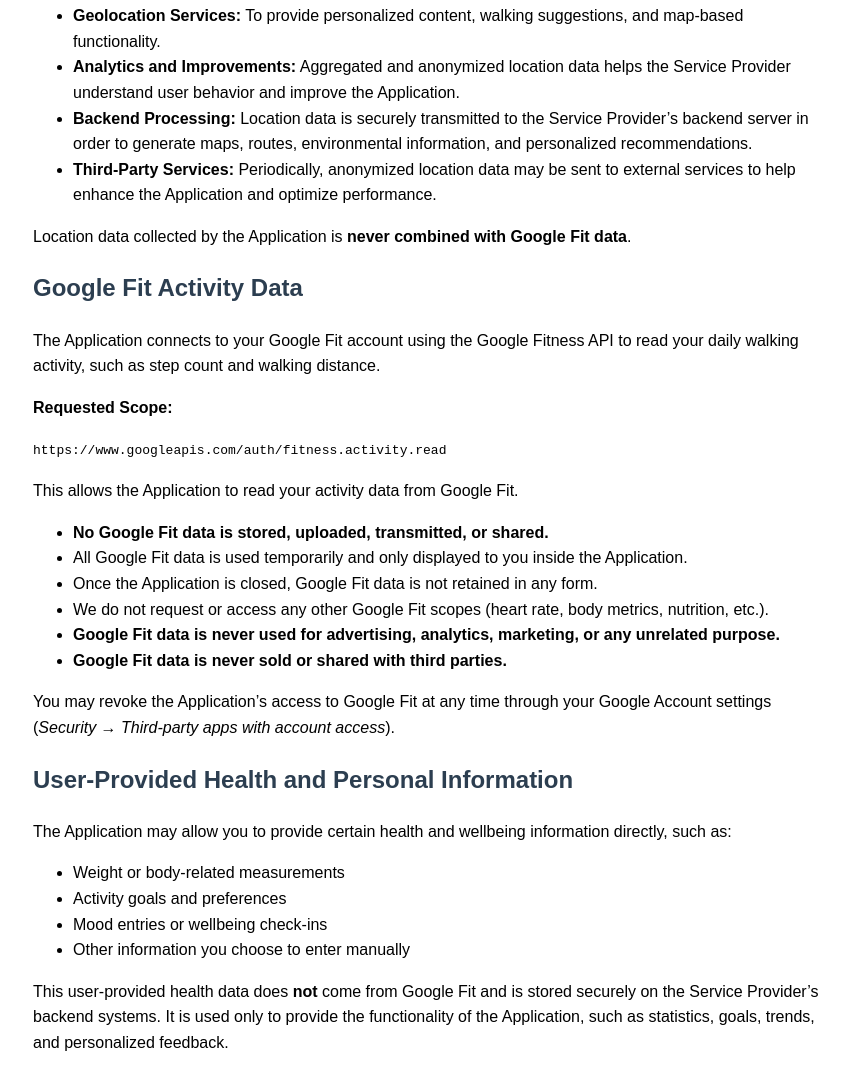
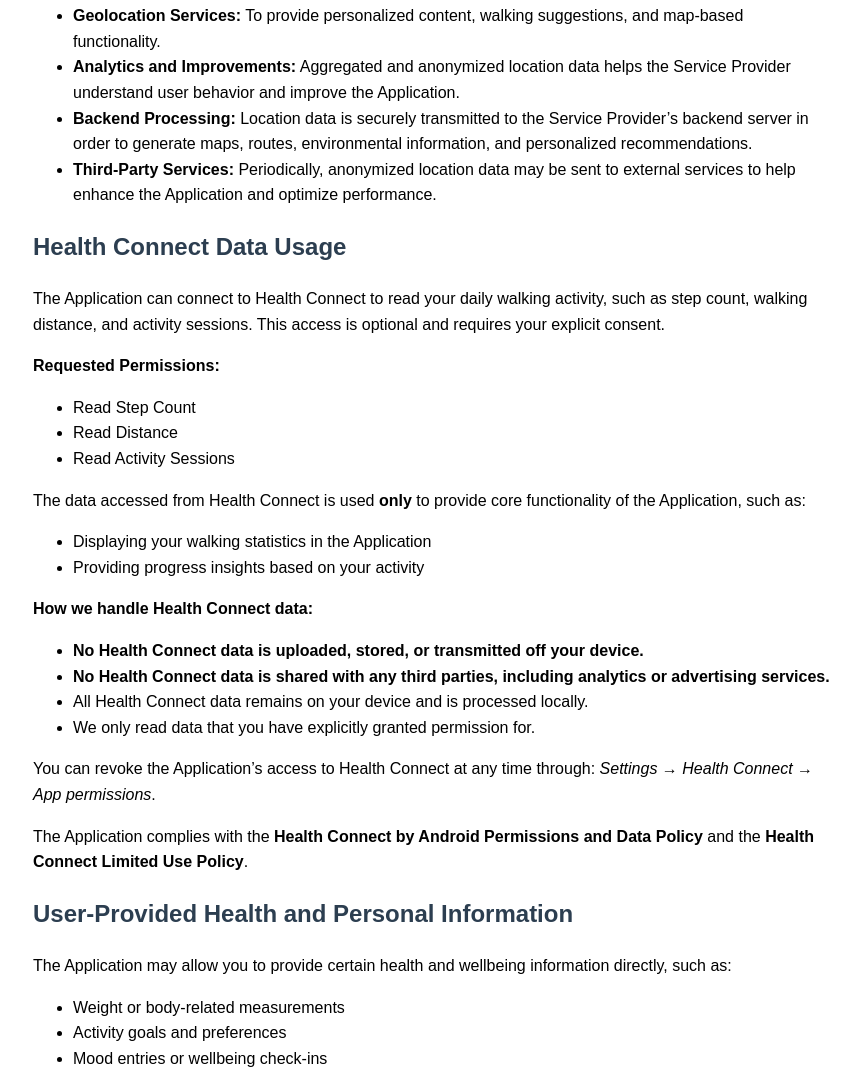
Before and after one commit to urbanome-dev/urbanomeFit, a plain HTML site: page privacy.html in a window 1280 px wide. Shown: the part 621-1696 px from the top of the page, without its empty margins (7-867 px from the left). Drawn offline with Linux system fonts and the light colour scheme.

Commit message:
Revise privacy policy for Health Connect integration
Updated privacy policy to include Health Connect data usage and removed Google Fit data section.

```diff
--- a/privacy.html
+++ b/privacy.html
@@ -50,36 +50,7 @@
     <li><strong>Third-Party Services:</strong> Periodically, anonymized location data may be sent to external services to help enhance the Application and optimize performance.</li>
 </ul>
 
-<p>
-Location data collected by the Application is <strong>never combined with Google Fit data</strong>.
-</p>
-
-<h2>Google Fit Activity Data</h2>
-
-<p>
-The Application connects to your Google Fit account using the Google Fitness API to read your daily walking activity, such as step count and walking distance.
-</p>
-
-<p><strong>Requested Scope:</strong></p>
-<p><code>https://www.googleapis.com/auth/fitness.activity.read</code></p>
-
-<p>
-This allows the Application to read your activity data from Google Fit.
-</p>
-
-<ul>
-    <li><strong>No Google Fit data is stored, uploaded, transmitted, or shared.</strong></li>
-    <li>All Google Fit data is used temporarily and only displayed to you inside the Application.</li>
-    <li>Once the Application is closed, Google Fit data is not retained in any form.</li>
-    <li>We do not request or access any other Google Fit scopes (heart rate, body metrics, nutrition, etc.).</li>
-    <li><strong>Google Fit data is never used for advertising, analytics, marketing, or any unrelated purpose.</strong></li>
-    <li><strong>Google Fit data is never sold or shared with third parties.</strong></li>
-</ul>
-
-<p>
-You may revoke the Application’s access to Google Fit at any time through your Google Account settings
-(<em>Security → Third-party apps with account access</em>).
-</p>
+<h2>Health Connect Data Usage</h2> <p> The Application can connect to Health Connect to read your daily walking activity, such as step count, walking distance, and activity sessions. This access is optional and requires your explicit consent. </p> <p><strong>Requested Permissions:</strong></p> <ul> <li>Read Step Count</li> <li>Read Distance</li> <li>Read Activity Sessions</li> </ul> <p> The data accessed from Health Connect is used <strong>only</strong> to provide core functionality of the Application, such as: </p> <ul> <li>Displaying your walking statistics in the Application</li> <li>Providing progress insights based on your activity</li> </ul> <p><strong>How we handle Health Connect data:</strong></p> <ul> <li><strong>No Health Connect data is uploaded, stored, or transmitted off your device.</strong></li> <li><strong>No Health Connect data is shared with any third parties, including analytics or advertising services.</strong></li> <li>All Health Connect data remains on your device and is processed locally.</li> <li>We only read data that you have explicitly granted permission for.</li> </ul> <p> You can revoke the Application’s access to Health Connect at any time through: <em>Settings → Health Connect → App permissions</em>. </p> <p> The Application complies with the <strong>Health Connect by Android Permissions and Data Policy</strong> and the <strong>Health Connect Limited Use Policy</strong>. </p>
 
 <h2>User-Provided Health and Personal Information</h2>
 
```
